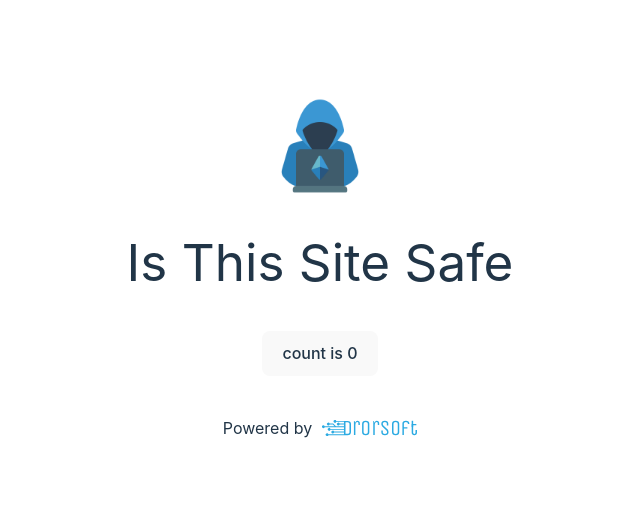
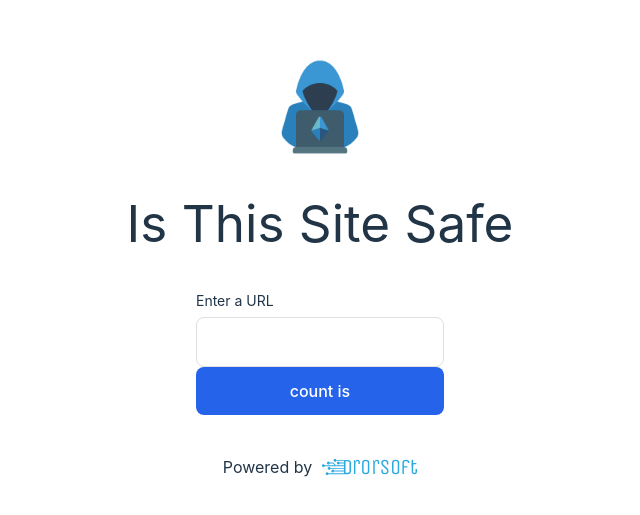
Before and after one commit to drorsoft/react-unit-tests, a React (Vite) app: page / in a window 1280 px wide. Shown: the part 131-646 px from the top of the page, without its empty margins (320-960 px from the left). Built offline with nearby package versions, Linux system fonts and the light colour scheme.

Commit message:
added url

```diff
--- a/src/App.tsx
+++ b/src/App.tsx
@@ -2,9 +2,11 @@ import { useState } from 'react';
 import './App.css';
 import { HackerImage } from './components/HackerImage.tsx';
 import { ByDrorSoft } from './components/ByDrorSoft.tsx';
+import { AppButton } from './components/AppButton.tsx';
+import { AppTextInput } from './components/AppTextInput.tsx';
 
 function App() {
-    const [count, setCount] = useState(0);
+    const [count, setCount] = useState('');
 
     return (<main className={'flex flex-col gap-10 items-center'}>
 
@@ -12,9 +14,14 @@ function App() {
 
         <h1>Is This Site Safe</h1>
         <div className={''}>
-            <button onClick={() => setCount((count) => count + 1)}>
+            <AppTextInput value={count}
+                          label={'Enter a URL'}
+                          id={'url'}
+                          onChange={(ev)=> setCount(ev.target.value)}/>
+
+            <AppButton className={'bg-blue-600'} onClick={()=>{} }>
                 count is {count}
-            </button>
+            </AppButton>
 
         </div>
         <p className="read-the-docs">
--- /dev/null
+++ b/src/components/AppTextInput.tsx
@@ -0,0 +1,48 @@
+import React from 'react';
+
+export const AppTextInput = ({
+    id,
+    label,
+    placeholder,
+    inputClassName,
+    ...config
+}: {
+    id: string;
+    label: string;
+    placeholder?: string;
+    inputClassName?: string;
+    config?: React.DetailedHTMLProps<
+        React.InputHTMLAttributes<HTMLInputElement>,
+        HTMLInputElement
+    >;
+} & React.DetailedHTMLProps<
+    React.InputHTMLAttributes<HTMLInputElement>,
+    HTMLInputElement
+>) => {
+    return (
+        <div
+            id={'label-text-input'}
+            className={
+                '  flex h-full w-full  flex-col items-start gap-1.5 text-sm'
+            }
+        >
+            <label htmlFor={id} className="  text-sm text-app-main-text ">
+                {label}
+            </label>
+            <div
+                className={'w-full rounded-lg border border-[#DFDFDF] p-0.5'}
+                data-id={'input-wrapper'}
+            >
+                <input
+                    placeholder={placeholder}
+                    name={id}
+                    id={id}
+                    role={'input'}
+                    style={{ letterSpacing: '0.8px' }}
+                    className={`h-11 p-3  ${inputClassName || ''} `}
+                    {...config}
+                />
+            </div>
+        </div>
+    );
+};
```
